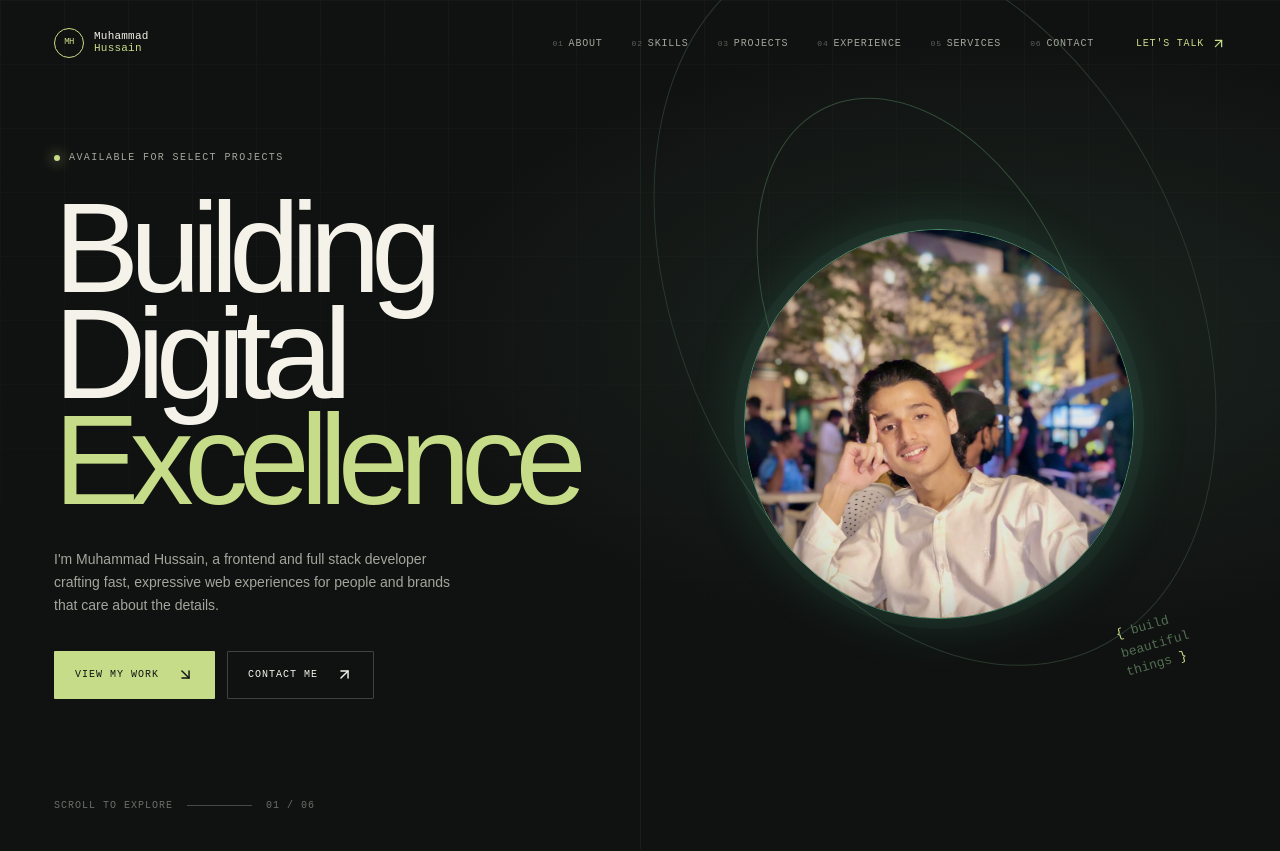
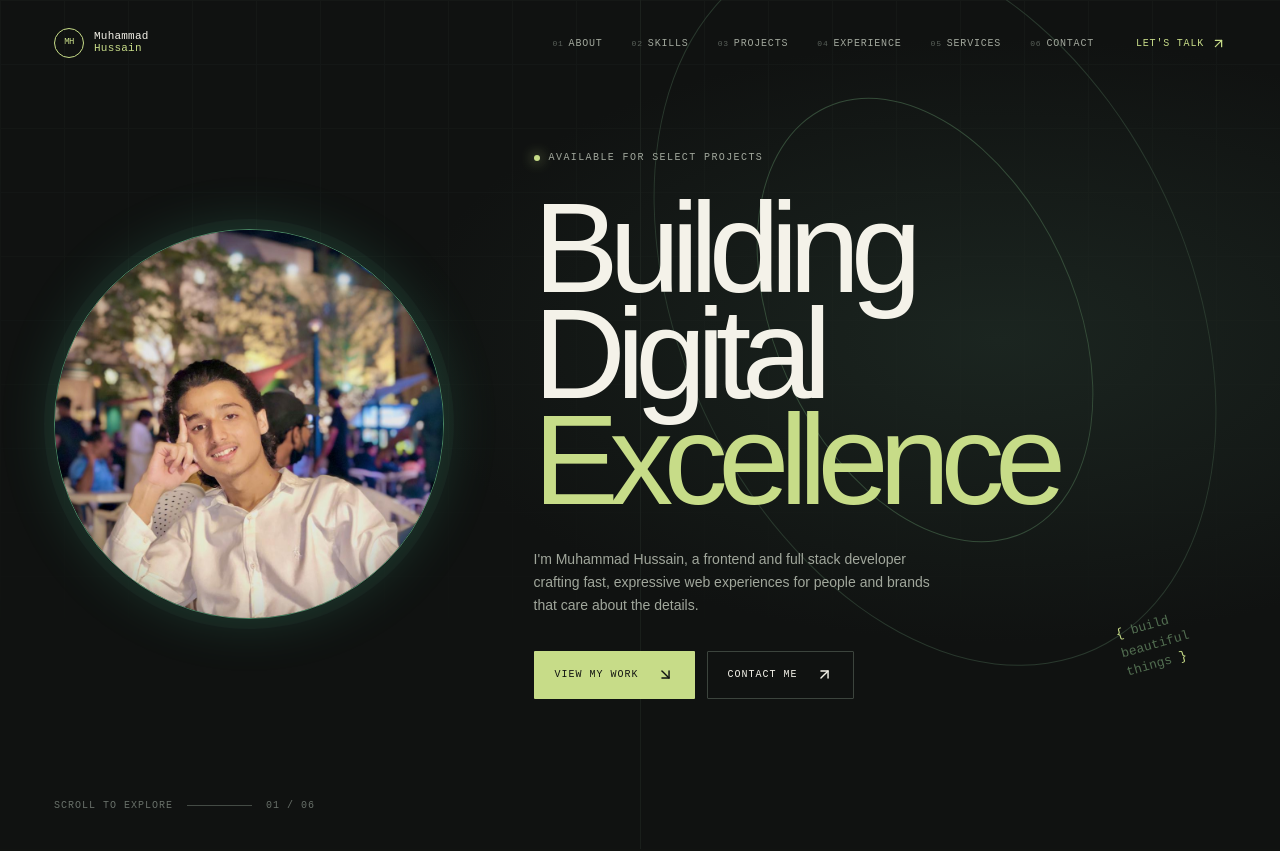
Before and after one commit to mh5805163/my-portfilio, a Next.js app: page / in a window 1280 px wide. Shown: the top 851 px of the page. Built offline with nearby package versions, Linux system fonts and the light colour scheme.

Commit message:
Restore left portrait hero layout

```diff
--- a/components/portfolio.tsx
+++ b/components/portfolio.tsx
@@ -58,7 +58,7 @@ function Navbar() {
 }
 
 function Hero() {
-  return <section id="home" className="hero"><div className="hero-grid" /><div className="hero-content"><div className="hero-copy"><p className="eyebrow"><span className="status-dot" /> Available for select projects</p><h1>Building<br />Digital<br /><em>Excellence</em></h1><p className="hero-intro">I&apos;m Muhammad Hussain, a frontend and full stack developer crafting fast, expressive web experiences for people and brands that care about the details.</p><div className="hero-actions"><a className="button button-primary" href="#projects">View my work <ArrowDownRight size={17} /></a><a className="button button-ghost" href="#contact">Contact me <ArrowUpRight size={17} /></a></div></div><div className="hero-portrait"><img src="/assets/hussain.jfif" alt="Muhammad Hussain" /></div></div><div className="hero-meta"><span>Scroll to explore</span><span className="hero-line" /><span>01 / 06</span></div><div className="hero-orbit orbit-one" /><div className="hero-orbit orbit-two" /><div className="hero-code"><span>{'{'} </span><span>build</span><br />beautiful<br />things<span> {'}'}</span></div></section>
+  return <section id="home" className="hero"><div className="hero-grid" /><div className="hero-content"><div className="hero-portrait"><img src="/assets/hussain.jfif" alt="Muhammad Hussain" /></div><div className="hero-copy"><p className="eyebrow"><span className="status-dot" /> Available for select projects</p><h1>Building<br />Digital<br /><em>Excellence</em></h1><p className="hero-intro">I&apos;m Muhammad Hussain, a frontend and full stack developer crafting fast, expressive web experiences for people and brands that care about the details.</p><div className="hero-actions"><a className="button button-primary" href="#projects">View my work <ArrowDownRight size={17} /></a><a className="button button-ghost" href="#contact">Contact me <ArrowUpRight size={17} /></a></div></div></div><div className="hero-meta"><span>Scroll to explore</span><span className="hero-line" /><span>01 / 06</span></div><div className="hero-orbit orbit-one" /><div className="hero-orbit orbit-two" /><div className="hero-code"><span>{'{'} </span><span>build</span><br />beautiful<br />things<span> {'}'}</span></div></section>
 }
 
 function About() {
```
